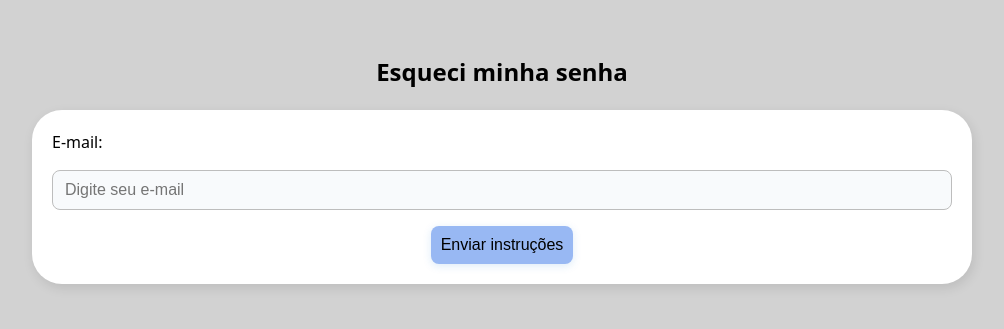
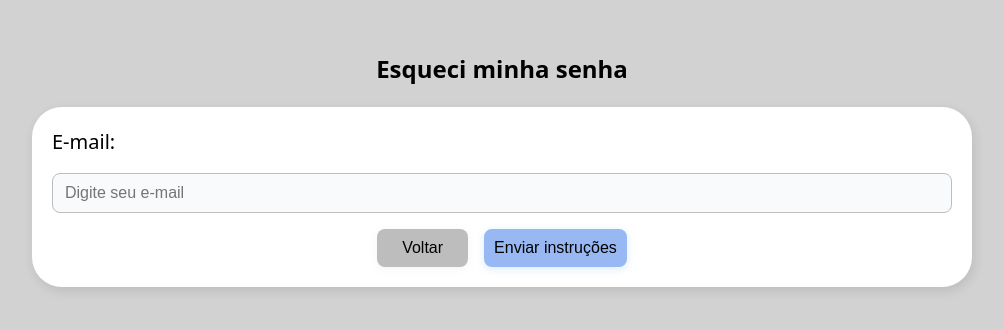
Before and after one commit to Jonas-eng-21/Sistema-de-assistencia-para-visitas-domiciliares, a React (Vite) app in the folder sistemaFront/: page /forgot-password in a window 1280 px wide. Shown: the part 233-562 px from the top of the page, without its empty margins (138-1142 px from the left). Built offline with nearby package versions, Linux system fonts and the light colour scheme.

Commit message:
Adição do botão voltar

```diff
--- a/sistemaFront/src/pages/ForgotPassword/index.tsx
+++ b/sistemaFront/src/pages/ForgotPassword/index.tsx
@@ -37,7 +37,7 @@ const ForgotPassword: React.FC = () => {
             <label
               className="block text-sm font-medium mb-1"
               htmlFor="email"
-              style={{ alignSelf: "flex-start" }}
+              style={{ alignSelf: "flex-start", fontWeight: "500", fontSize: "20px"}}
             >
               E-mail:
             </label>
@@ -60,6 +60,32 @@ const ForgotPassword: React.FC = () => {
               onFocus={e => (e.currentTarget.style.borderColor = "#1976d2")}
               onBlur={e => (e.currentTarget.style.borderColor = "#bdbdbd")}
             />
+            <div style={{ display: "flex", flexDirection: "row", gap: "16px", justifyContent: "center" }}>
+              <button
+                type="button"
+                className="custom-button"
+                style={{
+                  backgroundColor: "#bdbdbd",
+                  color: "#000000",
+                  padding: "10px 25px",
+                  borderRadius: "8px",
+                  fontSize: "1rem",
+                  boxShadow: "0 2px 8px rgba(189, 189, 189, 0.15)",
+                  textTransform: "none",
+                  border: "none",
+                  cursor: "pointer",
+                  transition: "background 0.2s",
+                  maxWidth: "fit-content",
+                  width: "auto",
+                  minWidth: "unset",
+                  alignSelf: "center"
+                }}
+                onClick={() => window.history.back()}
+                onMouseOver={e => (e.currentTarget.style.backgroundColor = "#9e9e9e")}
+                onMouseOut={e => (e.currentTarget.style.backgroundColor = "#bdbdbd")}
+              >
+                Voltar
+              </button>
               <button
                 type="submit"
                 className="custom-button"
@@ -77,13 +103,14 @@ const ForgotPassword: React.FC = () => {
                   maxWidth: "fit-content",
                   width: "auto",
                   minWidth: "unset",
-              alignSelf: "center",
+                  alignSelf: "center"
                 }}
                 onMouseOver={e => (e.currentTarget.style.backgroundColor = "#6f87b3")}
                 onMouseOut={e => (e.currentTarget.style.backgroundColor = "#98B8F3")}
               >
                 Enviar instruções
               </button>
+            </div>
           </div>
         </form>
         {message && <p className="mt-4 text-sm">{message}</p>}
```
Lines whose indentation alone changed are shown as unchanged.
